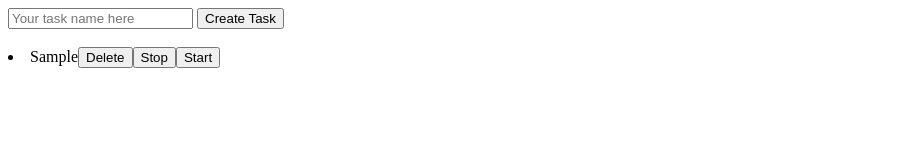
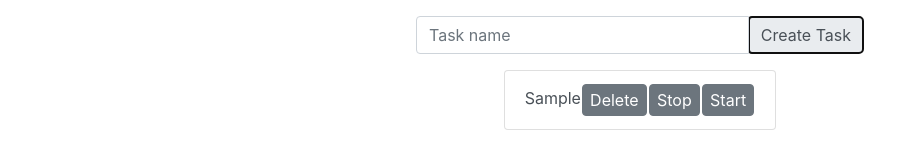
Before and after one commit to amusat90/TimeSheet, a plain HTML site: page index.html in a window 1280 px wide. Both pictures are taken after typing "Sample" into the empty fields and a click on the button "Create Task". Shown: the whole page, without its empty margins (0-919 px from the left). Drawn offline with nearby package versions, Linux system fonts and the light colour scheme.

Commit message:
added bootstrap

```diff
--- a/index.html
+++ b/index.html
@@ -2,29 +2,39 @@
 <html lang="en" dir="ltr">
   <head>
     <meta charset="utf-8">
+    <link rel="stylesheet" href="https://cdn.jsdelivr.net/npm/bootstrap@4.5.3/dist/css/bootstrap.min.css" integrity="sha384-TX8t27EcRE3e/ihU7zmQxVncDAy5uIKz4rEkgIXeMed4M0jlfIDPvg6uqKI2xXr2" crossorigin="anonymous">
     <link rel="stylesheet" href="style.css">
-    <title>Task Manager</title>
+    <title>Task Time Counter</title>
     </head>
   <body>
 
-    <input id="new-task-name" placeholder="Your task name here"  value="">
-    <button onclick="createTask()">Create Task</button><br><br>
+    <div class="input-group">
+      <input id="new-task-name" class="form-control" placeholder="Task name"  >
+      <div class="input-group-append">
+        <button class="input-group-text" onclick="createTask()" >Create Task</button>
+      </div>
+    </div>
 
-    <div id="wrapper">
-      <div class="box">
-        <div id= 'li-location'>
+    <div id="wrapper" class ="d-flex justify-content-center ">
+
+      <div >
+        <div class="list-group" class="d-flex flex-column" id= 'li-location'>
         </div>
       </div>
 
-      <div class="box">
-        <table id= "td-location">
+      <div class="list-group">
+        <table id= "td-location"  class="d-flex flex-column">
         </table>
       </div>
     </div>
 
-    <h1 id = "total-calculation"></h1>
+    <h4 id = "total-calculation" class="display-4 totalC "></h4>
 
     <script src="utils.js" charset="utf-8"></script>
     <script src="main.js" charset="utf-8"></script>
+
+    <script src="https://code.jquery.com/jquery-3.5.1.slim.min.js" integrity="sha384-DfXdz2htPH0lsSSs5nCTpuj/zy4C+OGpamoFVy38MVBnE+IbbVYUew+OrCXaRkfj" crossorigin="anonymous"></script>
+    <script src="https://cdn.jsdelivr.net/npm/popper.js@1.16.1/dist/umd/popper.min.js" integrity="sha384-9/reFTGAW83EW2RDu2S0VKaIzap3H66lZH81PoYlFhbGU+6BZp6G7niu735Sk7lN" crossorigin="anonymous"></script>
+    <script src="https://cdn.jsdelivr.net/npm/bootstrap@4.5.3/dist/js/bootstrap.min.js" integrity="sha384-w1Q4orYjBQndcko6MimVbzY0tgp4pWB4lZ7lr30WKz0vr/aWKhXdBNmNb5D92v7s" crossorigin="anonymous"></script>
   </body>
 </html>
--- a/main.js
+++ b/main.js
@@ -3,7 +3,7 @@ var inputContent = document.getElementById('new-task-name');
 var tdLocation = document.getElementById("td-location");
 var totalCalcLoc = document.getElementById("total-calculation");
 
-
+// var domLiElements = []; // HTML collection
 var arrayOfObj = []; // array of objects
 var index; // holds index position for both of the above
 var totalCalc = new Task(0,0,0); //total time spent on tasks
@@ -22,8 +22,9 @@ function createTask() {
 function addUiTask() {
   arrayOfObj.push(new Task (0,0,0,inputContent.value,""));
 
-  var newLi = document.createElement('li');
+  var newLi = document.createElement('a');
   ul.appendChild(newLi);
+  newLi.className = 'list-group-item list-group-item-action';
 
   // adding the task name as TextNode Child
   var textNode = document.createTextNode(inputContent.value);
@@ -34,27 +35,30 @@ function addUiTask() {
   delBtn.appendChild(document.createTextNode('Delete'));
   newLi.appendChild(delBtn);
   delBtn.addEventListener('click', deleteTask);
+  delBtn.className = 'btn btn-secondary';
 
   // button Stop
   var stopBtn = document.createElement('button');
   stopBtn.appendChild(document.createTextNode('Stop'));
   newLi.appendChild(stopBtn);
   stopBtn.addEventListener('click', stopCounter);
+  stopBtn.className = 'btn btn-secondary';
 
   // button Start
   var startBtn = document.createElement('button');
   startBtn.appendChild(document.createTextNode('Start'));
   newLi.appendChild(startBtn);
   startBtn.addEventListener('click', startCounter);
+  startBtn.className = 'btn btn-secondary';
 
+  // domLiElements.push(newLi);
 }
 
 function deleteTask(e) {
-  // debugger;
   var liElem = e.target.parentNode;
-  liElem.remove();    //removes  HTML collection object
   index = getIndex(liElem);
   arrayOfObj.splice(index,1);  //removes array object
+  liElem.remove();    //removes  HTML collection object
   renderDisplay();
   index = null;
 }
--- a/style.css
+++ b/style.css
@@ -1,9 +1,40 @@
 #wrapper{
   display: flex;
   flex-direction: row;
+  margin-top:  1rem!important;
 }
 
-#li-location{
+/* #li-location,.list-group{
   display: flex;
-    flex-flow: column wrap;
+  flex-flow: column;
+} */
+
+/* d-flex justify-content-center  */
+.input-group{
+  width: 35%;
+  /* justify-content: center; */
+  margin:auto;
+  margin-top:  1rem!important;
+
 }
+.btn-secondary{
+  margin: 1px;
+  padding: .175rem .45rem;
+}
+
+
+.list-group{
+  text-align: right;
+}
+
+.totalC{
+  margin-top:  1rem!important;
+  text-align: center;
+  font-size: 16px;
+}
+
+.tdDims{
+  padding: 1.11rem  1.25rem;
+  border: none;
+  /* line-height: 2; */
+}
--- a/utils.js
+++ b/utils.js
@@ -1,6 +1,6 @@
 function getIndex(liElem) {
   // var child = e.target.parentNode;
-  var index = 0;
+  index = 0;
   while( (liElem = liElem.previousElementSibling) != null ){
     index++;
   }
@@ -37,18 +37,21 @@ function add(index) {
 function renderDisplay() {
   tdLocation.innerHTML = null;
   for (var i = 0; i < arrayOfObj.length; i++) {
-    tdLocation.innerHTML += '<tr><td>'+ arrayOfObj[i].time+'</td></tr>';
+    tdLocation.innerHTML += '<tr class = "list-group"><td class="tdDims list-group-item list-group-item-action">'+ arrayOfObj[i].time+'</td></tr>';
   }
+
+  totalCalc.hours = 0;
+  totalCalc.minutes = 0;
+  totalCalc.seconds = 0;
   totalCalcLoc.innerHTML = null;
 
-  totalCalc.seconds = 0;
-  totalCalc.minutes = 0;
-  totalCalc.hours  = 0;
   for (var i = 0; i < arrayOfObj.length; i++) {
     totalCalc.hours += arrayOfObj[i].hours;
     totalCalc.minutes += arrayOfObj[i].minutes;
     totalCalc.seconds += arrayOfObj[i].seconds;
   }
+
+
   if(totalCalc.seconds >= 60) {
     totalCalc.seconds = 0;
     totalCalc.minutes ++;
@@ -57,5 +60,6 @@ function renderDisplay() {
       totalCalc.hours ++;
     }
   }
-  totalCalcLoc.innerHTML = "Total time spent today is: " + totalCalc.hours + ":" +totalCalc.minutes + ":" + totalCalc.seconds ;
+
+  totalCalcLoc.innerHTML = "Total time : " + totalCalc.hours + ":" +totalCalc.minutes + ":" + totalCalc.seconds ;
 }
```
